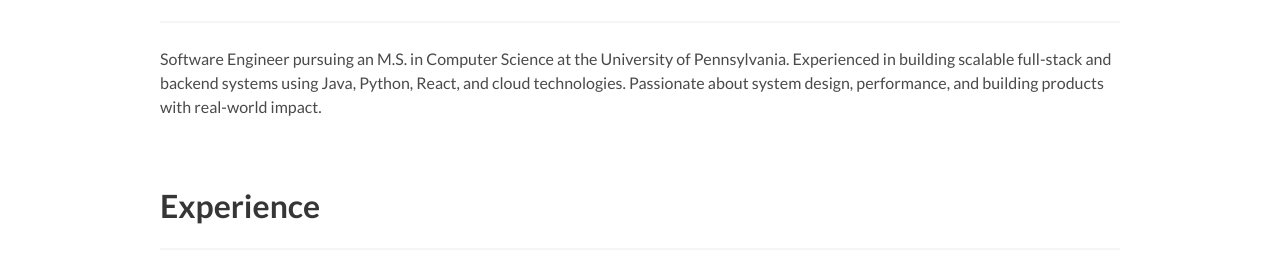
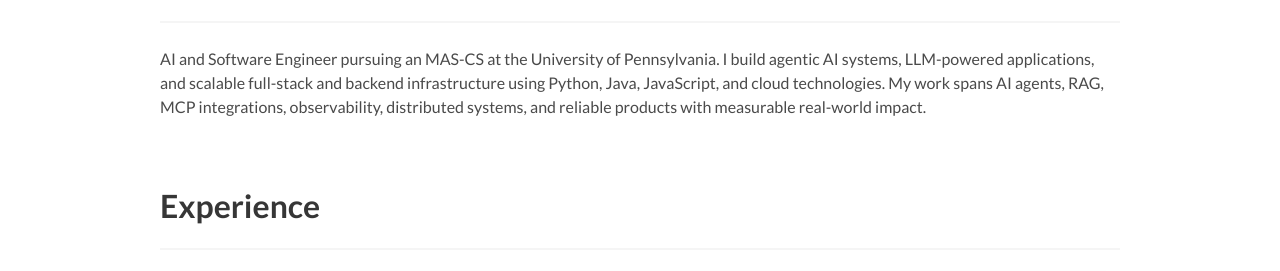
Before and after one commit to jhsutw/jhsutw.github.io, a plain HTML site: page index.html in a window 1280 px wide. Shown: the part 516-787 px from the top of the page. Drawn offline with Linux system fonts and the light colour scheme.

Commit message:
Expand About Me with AI engineering focus

```diff
--- a/index.html
+++ b/index.html
@@ -115,9 +115,9 @@
     <div class="container">
       <h1 class="title">About Me</h1>
       <hr />
-      <p>Software Engineer pursuing an M.S. in Computer Science at the University of Pennsylvania.
-        Experienced in building scalable full-stack and backend systems using Java, Python, React, and cloud technologies.
-        Passionate about system design, performance, and building products with real-world impact.</p>
+      <p>AI and Software Engineer pursuing an MAS-CS at the University of Pennsylvania.
+        I build agentic AI systems, LLM-powered applications, and scalable full-stack and backend infrastructure using Python, Java, JavaScript, and cloud technologies.
+        My work spans AI agents, RAG, MCP integrations, observability, distributed systems, and reliable products with measurable real-world impact.</p>
     </div>
   </section>
   <section class="section">
```
